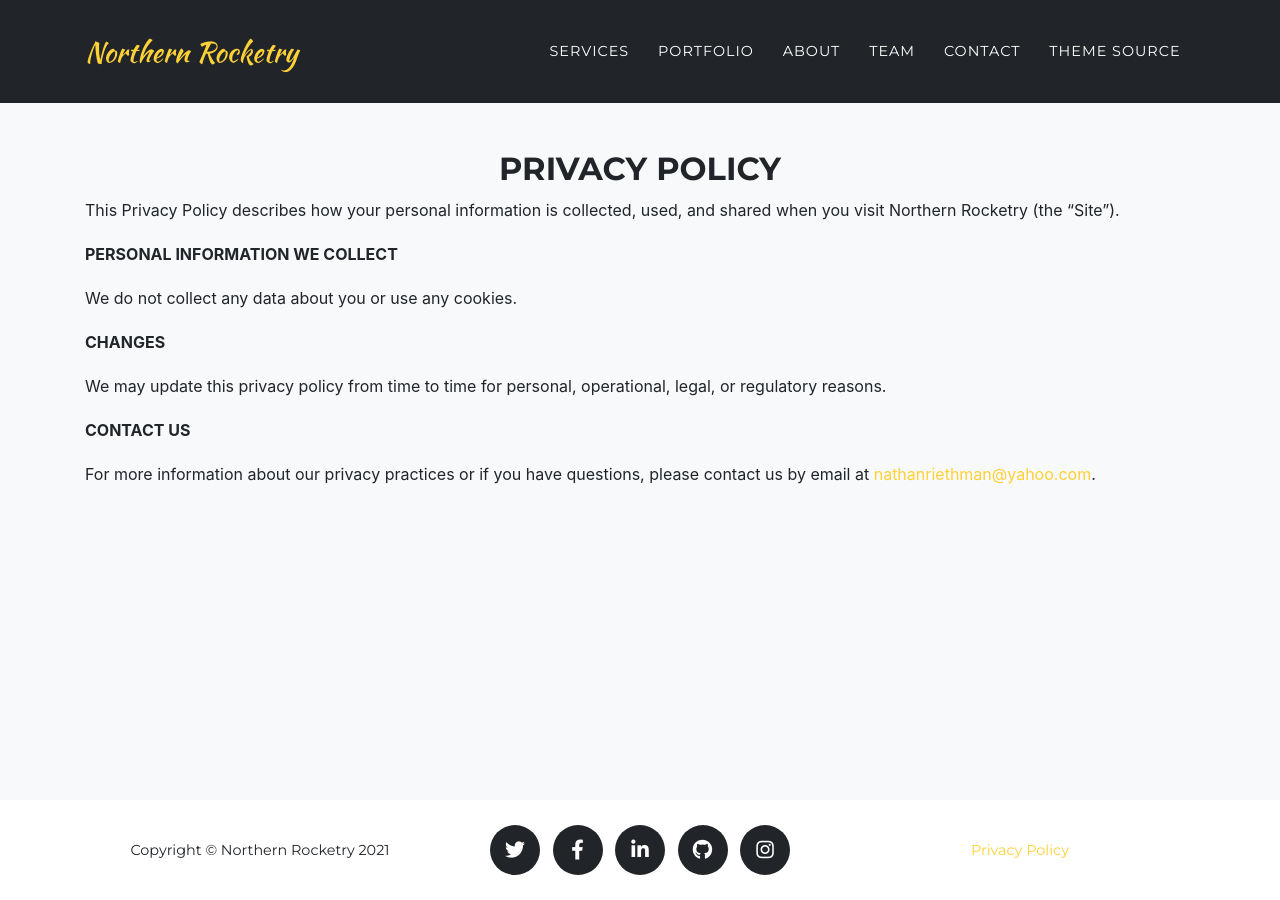
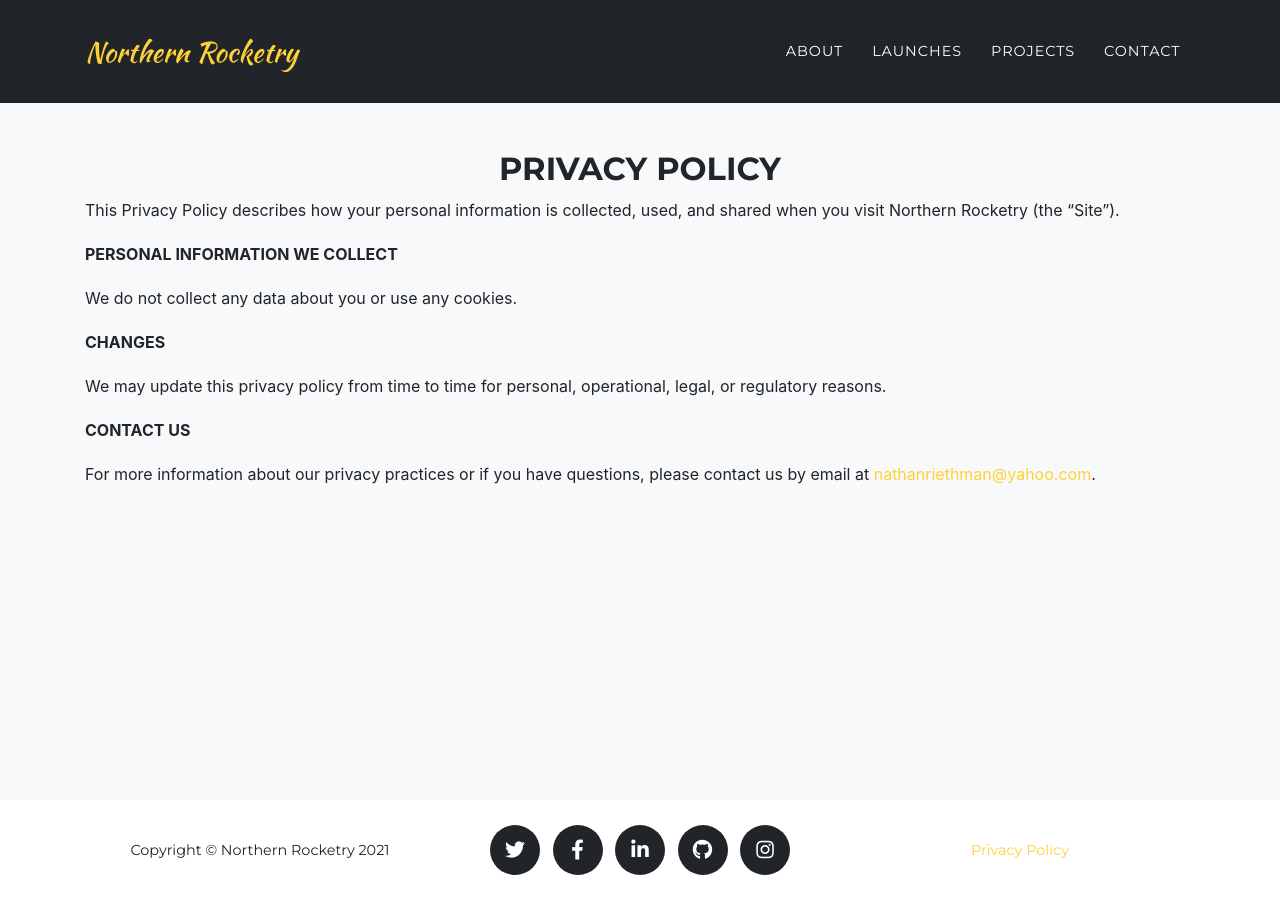
Before and after one commit to njkboys/nrw, a Jekyll site: the page built from legal.md, in a window 1280 px wide. Built offline with Jekyll 4.4.1, drawn with Linux system fonts in a browser that asks for light colours; some web fonts are replaced.

Commit message:
Update navigation.yml

```diff
--- a/_data/navigation.yml
+++ b/_data/navigation.yml
@@ -11,18 +11,18 @@
 # -----------------
 en: &DEFAULT_EN
   nav:
-    - title: "Services"
-      section: services
-    - title: "Portfolio"
-      section: portfolio
     - title: "About"
-      section: timeline
-    - title: "Team"
-      section: team
+      section: about
+    - title: "Launches"
+      section: launches
+    - title: "Projects"
+      section: projects
     - title: "Contact"
       section: contact
-    - title: "Theme Source"
-      url: https://github.com/raviriley/agency-jekyll-theme/
+    #- title: "Contact"
+    #  section: contact
+    #- title: "Theme Source"
+     # url: https://github.com/raviriley/agency-jekyll-theme/
 en-US:
   <<: *DEFAULT_EN
 en-CA:
```
